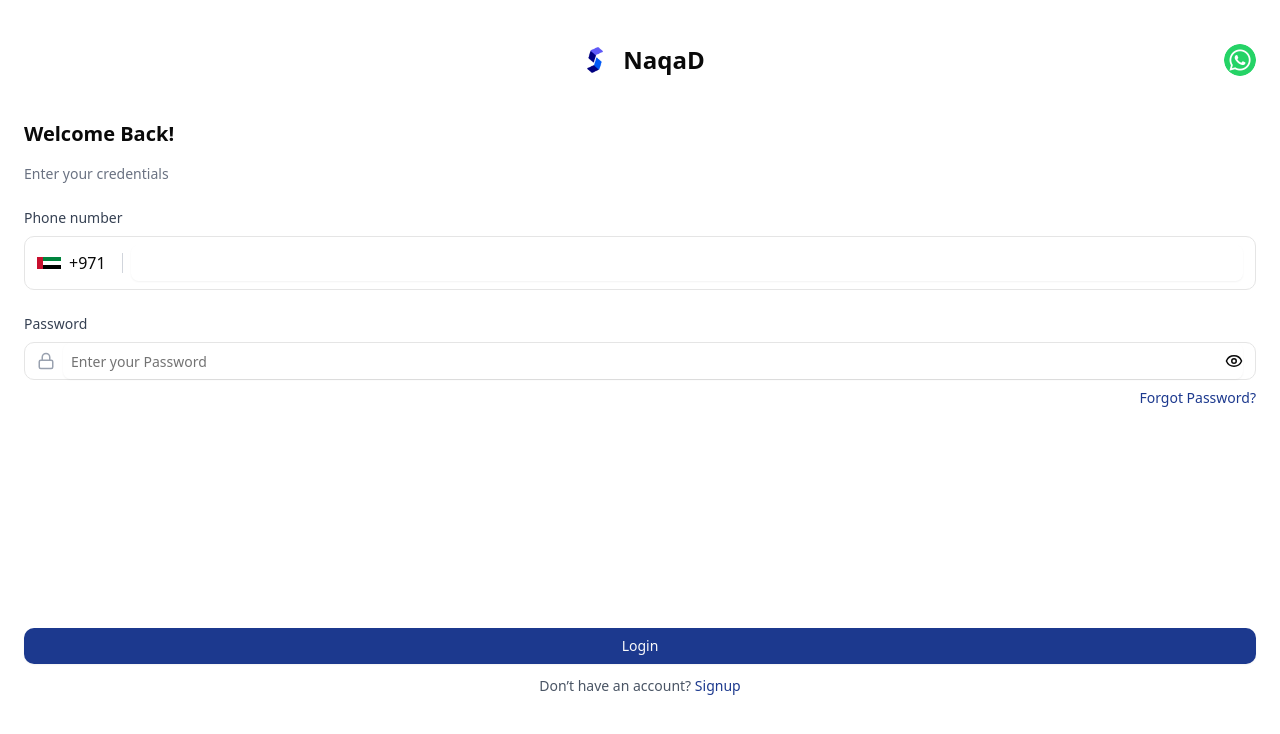
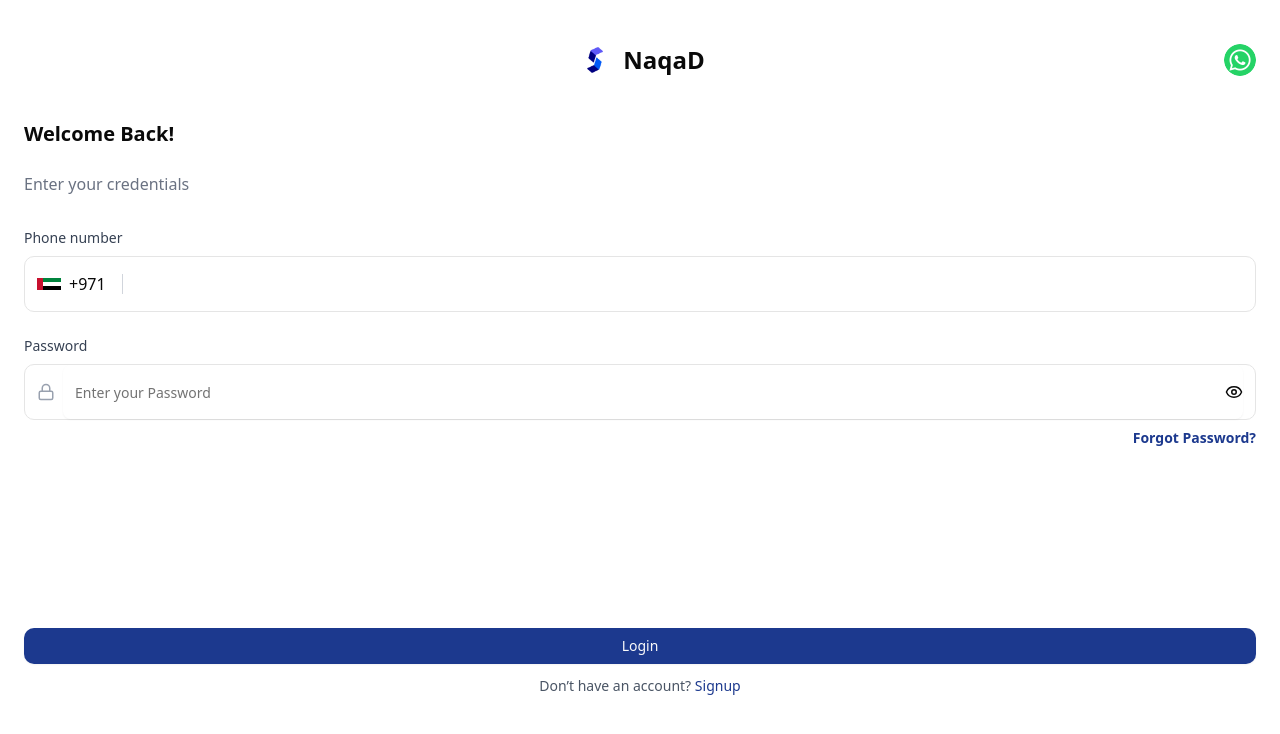
Before and after one commit to learn-web-and-earn/Naqad-pay, a React (Vite) app in the folder frontend/: page /login in a window 1280 px wide. Shown: the top 734 px of the page. Built offline with nearby package versions, Linux system fonts and the light colour scheme.

Commit message:
Refactor Login component layout and styling for improved user experience

```diff
--- a/frontend/src/pages/Login.jsx
+++ b/frontend/src/pages/Login.jsx
@@ -1,7 +1,7 @@
 import React, { useState } from "react";
 import { Input } from "@/components/ui/input";
 import { Button } from "@/components/ui/button";
-import { Eye, EyeOff, Lock } from "lucide-react"; // ✅ Lock icon added
+import { Eye, EyeOff, Lock } from "lucide-react";
 import { useNavigate } from "react-router-dom";
 import Logo from "@/assets/logo.png";
 import Whatsapp from "@/assets/whatsapp.png";
@@ -41,20 +41,22 @@
       <div className="w-full flex flex-col mt-10 flex-1">
         <div className="w-full flex flex-col gap-4">
           <h1 className="text-xl font-semibold">Welcome Back!</h1>
-          <p className="text-sm text-gray-500">Enter your credentials</p>
+          <p className="text-base text-gray-500 mt-2">
+            Enter your credentials
+          </p>
         </div>
 
         {/* Phone number */}
-        <div className="w-full mt-6">
+        <div className="w-full mt-8">
           <label className="block text-sm text-gray-700 mb-2">Phone number</label>
-          <div className="flex items-center border rounded-lg px-3 py-2">
+          <div className="flex items-center border rounded-lg px-3 h-14">
             <img src={Flag} alt="UAE" className="w-6 h-6" />
             <span className="ml-2 mr-2">+971</span>
-            <div className="w-[1px] h-5 bg-gray-300 mx-2" /> {/* ✅ Divider line */}
+            <div className="w-[1px] h-5 bg-gray-300 mx-2" /> {/* Divider */}
             <Input
               value={phone}
               onChange={(e) => setPhone(e.target.value)}
-              className="border-0 focus:outline-none focus:ring-0 flex-1 p-0"
+              className="border-0 shadow-none focus:outline-none focus:ring-0 flex-1 p-0 h-full"
             />
           </div>
         </div>
@@ -62,15 +64,14 @@
         {/* Password */}
         <div className="w-full mt-6">
           <label className="block text-sm text-gray-700 mb-2">Password</label>
-          <div className="relative flex items-center border rounded-lg px-3">
-            {/* ✅ Lock icon at left */}
+          <div className="relative flex items-center border rounded-lg px-3 h-14">
             <Lock size={18} className="text-gray-400 mr-2" />
             <Input
               type={showPassword ? "text" : "password"}
               value={password}
               onChange={(e) => setPassword(e.target.value)}
               placeholder="Enter your Password"
-              className="flex-1 border-0 focus:outline-none focus:ring-0 p-2"
+              className="flex-1 border-0 focus:outline-none focus:ring-0 h-full"
             />
             <button
               type="button"
@@ -81,8 +82,8 @@
             </button>
           </div>
 
-          {/* ✅ Forgot Password link */}
-          <p className="text-right text-sm text-blue-900 mt-2 cursor-pointer">
+          {/* Forgot Password link */}
+          <p className="text-right font-semibold text-sm text-blue-900 mt-2 cursor-pointer">
             Forgot Password?
           </p>
         </div>
@@ -99,7 +100,7 @@
         </Button>
       </div>
 
-      {/* ✅ Signup link */}
+      {/* Signup link */}
       <p className="text-center text-sm text-gray-600 mt-3">
         Don’t have an account?{" "}
         <span
```
